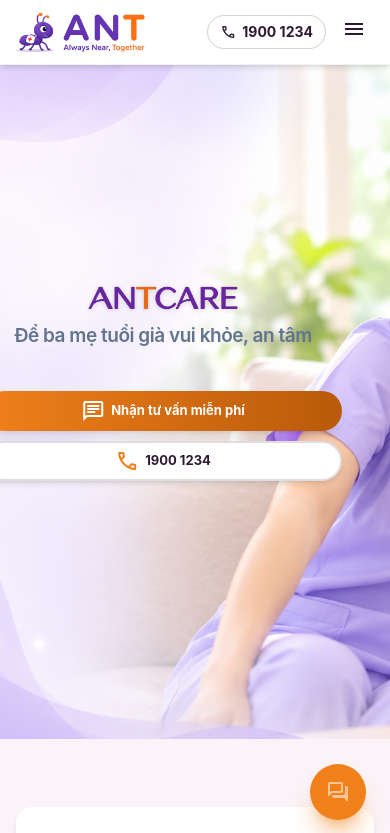
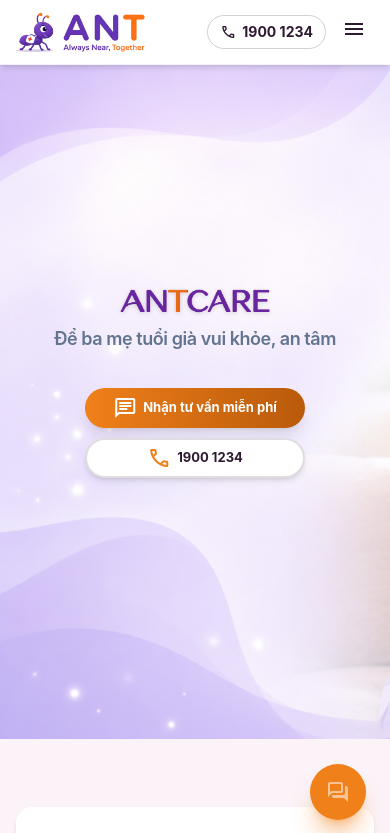
Before and after one commit to vpb-devfuture/antcare-landingpage, a React (Vite) app: page / in a window 390 px wide. Shown: the top 833 px of the page. Built offline with nearby package versions, Linux system fonts and the light colour scheme.

Commit message:
upcode <2026/08/11> Version 5

```diff
--- a/src/pages/LandingPage.jsx
+++ b/src/pages/LandingPage.jsx
@@ -74,24 +74,24 @@
     <>
       {/*  1. Hero Section  */}
 <section className="relative overflow-hidden min-h-[80vh] md:min-h-screen flex items-center justify-start pt-10 pb-20 md:pt-14 md:pb-24">
-<img src="/images/hero-bg.jpg" alt="Hero background" className="absolute inset-0 w-full h-full object-cover object-[25%_center] sm:object-center z-0 pointer-events-none" />
+<img src="/images/hero-bg.jpg" alt="Hero background" className="absolute inset-0 w-full h-full object-cover object-left sm:object-center z-0 pointer-events-none" />
 <div className="max-w-[1240px] mx-auto px-4 sm:px-6 md:px-10 lg:px-12 w-full relative z-10">
-<div className="w-full max-w-[460px] sm:max-w-[480px] lg:max-w-[500px] mr-auto text-center flex flex-col items-center animate-fade-in-up transform -translate-x-8 lg:-translate-x-[58px]">
+<div className="w-full max-w-[460px] sm:max-w-[480px] lg:max-w-[500px] mx-auto lg:mr-auto text-center flex flex-col items-center animate-fade-in-up transform translate-x-0 lg:-translate-x-[58px]">
   {/* Group: Logo & Slogan paired tightly */}
   <div className="flex flex-col items-center justify-center gap-1 mb-4 sm:mb-5 text-center w-full">
     <img src="/images/hero-logo-text.png" alt="ANTCARE logo" className="w-[150px] sm:w-[180px] md:w-[215px] lg:w-[240px] h-auto object-contain drop-shadow-sm mx-auto my-1" />
-    <h1 className="font-semibold text-slate-500 text-[19px] sm:text-[21px] md:text-[24px] lg:text-[26px] tracking-tight whitespace-nowrap text-center mt-1 w-full">
+    <h1 className="font-semibold text-slate-500 text-[18px] sm:text-[21px] md:text-[24px] lg:text-[26px] tracking-tight whitespace-nowrap text-center mt-1 w-full">
       Để ba mẹ tuổi già vui khỏe, an tâm
     </h1>
   </div>
 
-  {/* CTA Buttons */}
-  <div className="flex flex-col sm:flex-row items-center justify-center gap-2.5 w-full mt-6 sm:mt-7">
-    <a className="bg-gradient-to-r from-earth-orange-bright to-earth-orange-dark text-white rounded-full font-bold text-[13px] sm:text-[13.5px] shadow-lg hover:shadow-2xl hover:-translate-y-0.5 transition-all duration-300 flex items-center justify-center gap-1.5 h-10 sm:h-[42px] w-full sm:w-[185px] whitespace-nowrap" href="#lien-he-gia-dinh">
+  {/* CTA Buttons (Compact & Centered on Mobile) */}
+  <div className="flex flex-col sm:flex-row items-center justify-center gap-2.5 w-full mt-5 sm:mt-7">
+    <a className="bg-gradient-to-r from-earth-orange-bright to-earth-orange-dark text-white rounded-full font-bold text-[13px] sm:text-[13.5px] shadow-lg hover:shadow-2xl hover:-translate-y-0.5 transition-all duration-300 flex items-center justify-center gap-1.5 h-10 sm:h-[42px] w-[220px] sm:w-[185px] whitespace-nowrap mx-auto cursor-pointer" href="#lien-he-gia-dinh">
       <span className="material-symbols-outlined text-[18px]">chat</span>
       <span>{t("hero.btnConsult")}</span>
     </a>
-    <a className="bg-white text-plum-deep border-2 border-plum-deep/15 rounded-full font-bold text-[13px] sm:text-[13.5px] shadow-md hover:shadow-xl hover:bg-plum-deep hover:text-white hover:border-plum-deep hover:-translate-y-0.5 transition-all duration-300 flex items-center justify-center gap-1.5 h-10 sm:h-[42px] w-full sm:w-[185px] whitespace-nowrap group" href={`tel:${siteInfo.hotline.replace(/ /g, "")}`}>
+    <a className="bg-white text-plum-deep border-2 border-plum-deep/15 rounded-full font-bold text-[13px] sm:text-[13.5px] shadow-md hover:shadow-xl hover:bg-plum-deep hover:text-white hover:border-plum-deep hover:-translate-y-0.5 transition-all duration-300 flex items-center justify-center gap-1.5 h-10 sm:h-[42px] w-[220px] sm:w-[185px] whitespace-nowrap mx-auto group cursor-pointer" href={`tel:${siteInfo.hotline.replace(/ /g, "")}`}>
       <span className="material-symbols-outlined text-[18px] text-earth-orange-bright group-hover:text-white group-hover:animate-bounce">call</span>
       <span>{siteInfo.hotline}</span>
     </a>
```
